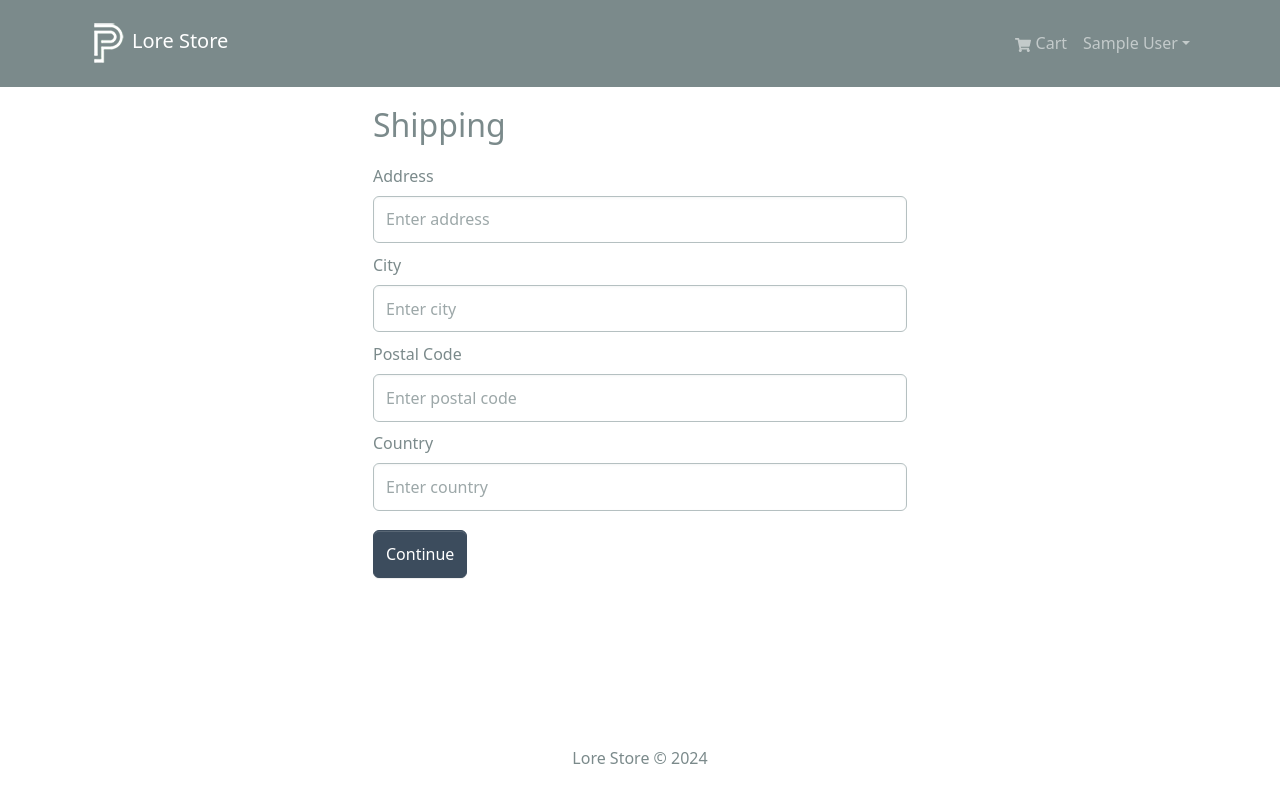
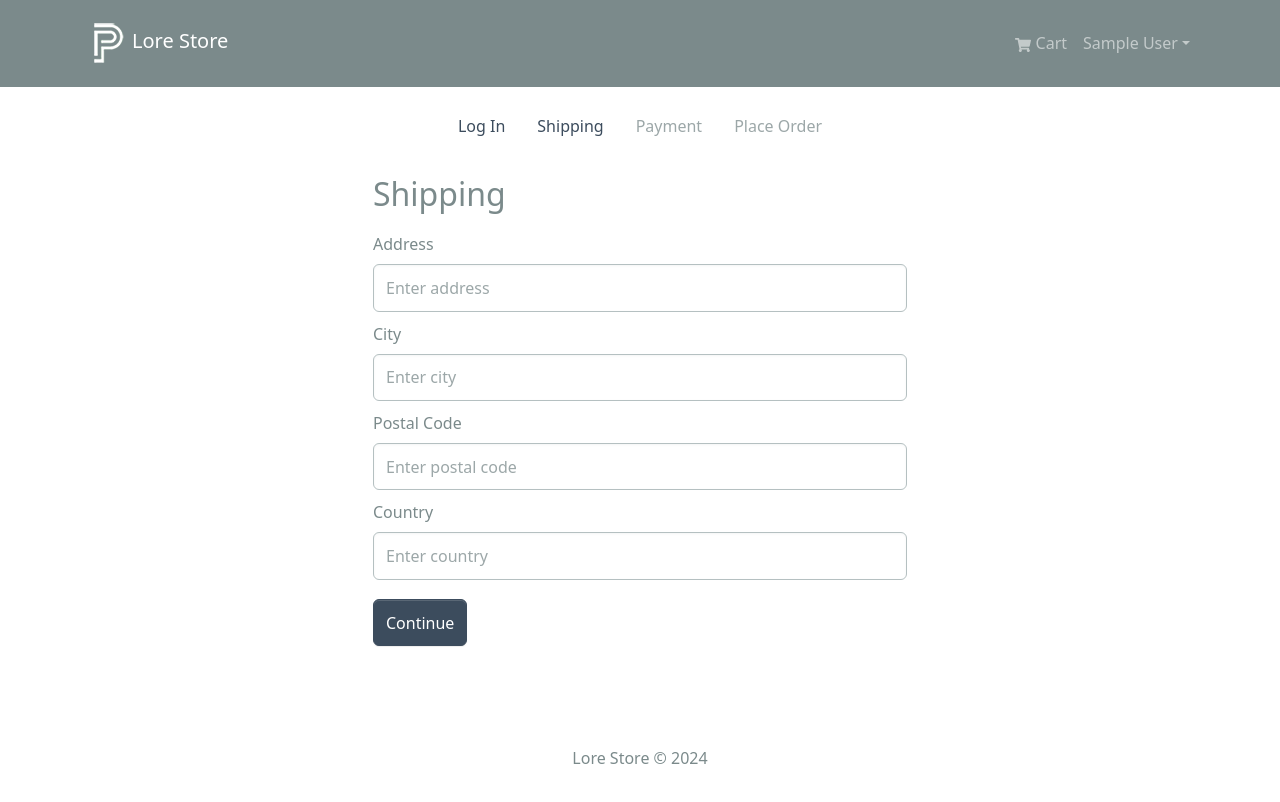
Before and after one commit to Nmcleon/MVP_STORE, a React (Create React App) app in the folder frontend/: page /shipping in a window 1280 px wide. Shown: the top 802 px of the page. Built offline with nearby package versions, Linux system fonts and the light colour scheme; sample sign-in values are in the browser's storage.

Commit message:
Add Checkout steps
Achebe's Things Fall Apart (1994) is a good book :book:

```diff
--- /dev/null
+++ b/frontend/src/components/CheckoutSteps.jsx
@@ -0,0 +1,51 @@
+import React from 'react'
+import { Nav } from 'react-bootstrap'
+import { LinkContainer } from 'react-router-bootstrap'
+
+const CheckoutSteps = ({ step1, step2, step3, step4 }) => {
+    return (
+        <Nav className='justify-content-center mb-4'>
+            <Nav.Item>
+                { step1 ? (
+                    <LinkContainer to='/login'>
+                        <Nav.Link>Log In</Nav.Link>
+                    </LinkContainer>
+                ) : (
+                    <Nav.Link disabled>Log In</Nav.Link>
+                )}
+            </Nav.Item>
+
+            <Nav.Item>
+                { step2 ? (
+                    <LinkContainer to='/shipping'>
+                        <Nav.Link>Shipping</Nav.Link>
+                    </LinkContainer>
+                ) : (
+                    <Nav.Link disabled>Shipping</Nav.Link>
+                )}
+            </Nav.Item>
+
+            <Nav.Item>
+                { step3 ? (
+                    <LinkContainer to='/payment'>
+                        <Nav.Link>Payment</Nav.Link>
+                    </LinkContainer>
+                ) : (
+                    <Nav.Link disabled>Payment</Nav.Link>
+                )}
+            </Nav.Item>
+
+            <Nav.Item>
+                { step4 ? (
+                    <LinkContainer to='/placeorder'>
+                        <Nav.Link>Place Order</Nav.Link>
+                    </LinkContainer>
+                ) : (
+                    <Nav.Link disabled>Place Order</Nav.Link>
+                )}
+            </Nav.Item>
+        </Nav>
+    )
+}
+
+export default CheckoutSteps
--- a/frontend/src/index.js
+++ b/frontend/src/index.js
@@ -30,6 +30,7 @@
       <Route path='/cart/' element={<CartScreen />} />
       <Route path='/login' element={<LoginScreen />} />
       <Route path='/register' element={<RegisterScreen />} />
+
       {/* Private*/}
       <Route path='' element={<PrivateRoute />}>
         <Route path='/shipping' element={<ShippingScreen />} />
--- a/frontend/src/screens/CartScreen.jsx
+++ b/frontend/src/screens/CartScreen.jsx
@@ -75,7 +75,7 @@
                             </h3>
                         </ListGroup.Item>
                         <ListGroup.Item>
-						<Button type='button' className='btn-block' disabled={cartItems.length === 0} onClick={checkoutHandler()}>
+						<Button type='button' className='btn-block' disabled={cartItems.length === 0} onClick={checkoutHandler}>
                                 Proceed to Checkout
                             </Button>
                         </ListGroup.Item>
--- a/frontend/src/screens/ShippingScreen.jsx
+++ b/frontend/src/screens/ShippingScreen.jsx
@@ -5,6 +5,7 @@
 import { useNavigate } from 'react-router-dom'
 import FormContainer from '../components/FormContainer'
 import { saveShippingAddress } from '../slices/cartSlice'
+import CheckoutSteps from '../components/CheckoutSteps'
 
 const ShippingScreen = () => {
     const cart = useSelector((state) => state.cart)
@@ -23,6 +24,7 @@
 
     return (
         <FormContainer>
+            <CheckoutSteps step1 step2 />
             <h2>Shipping</h2>
 
             <Form onSubmit={submitHandler}>
```
